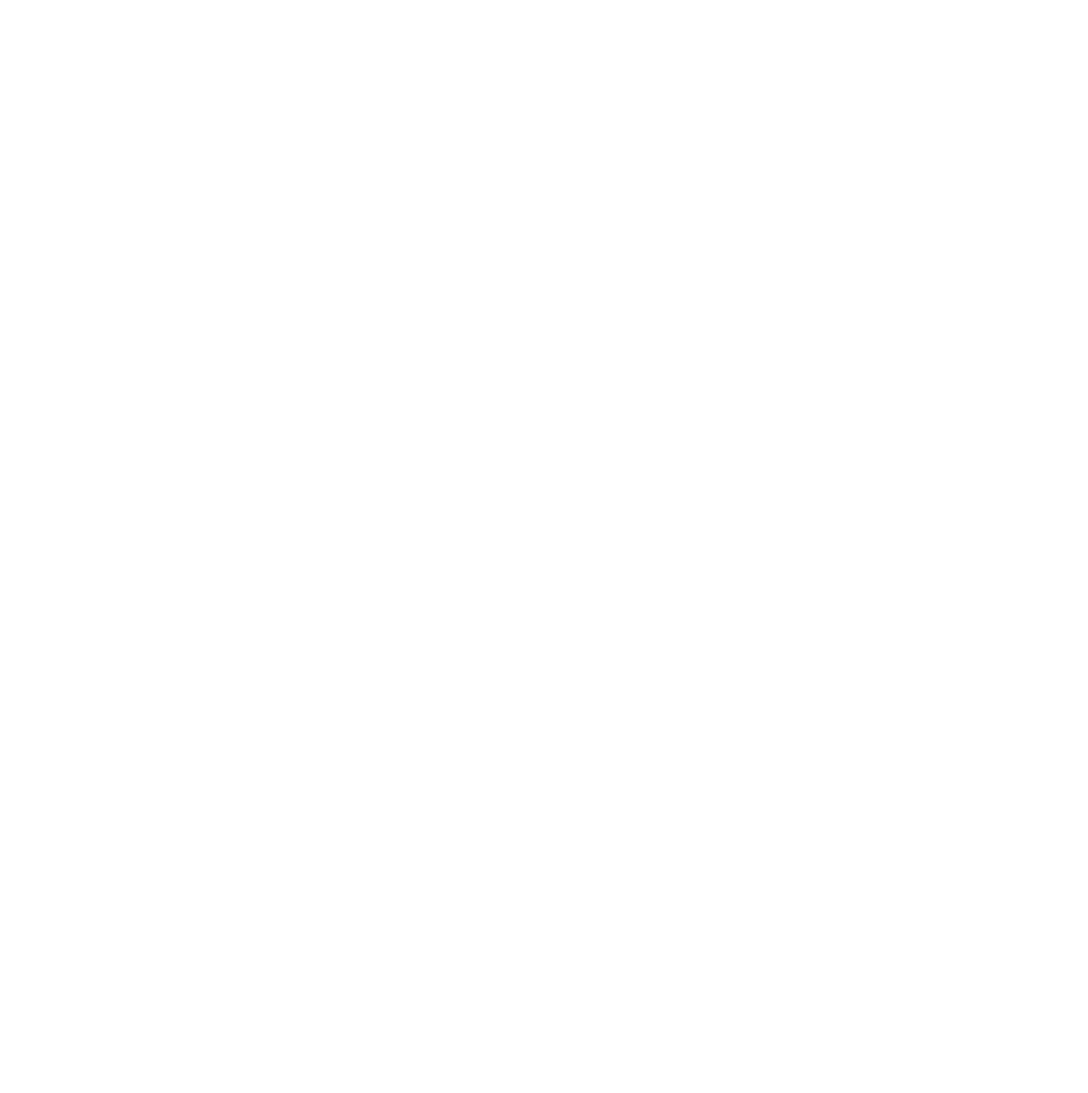
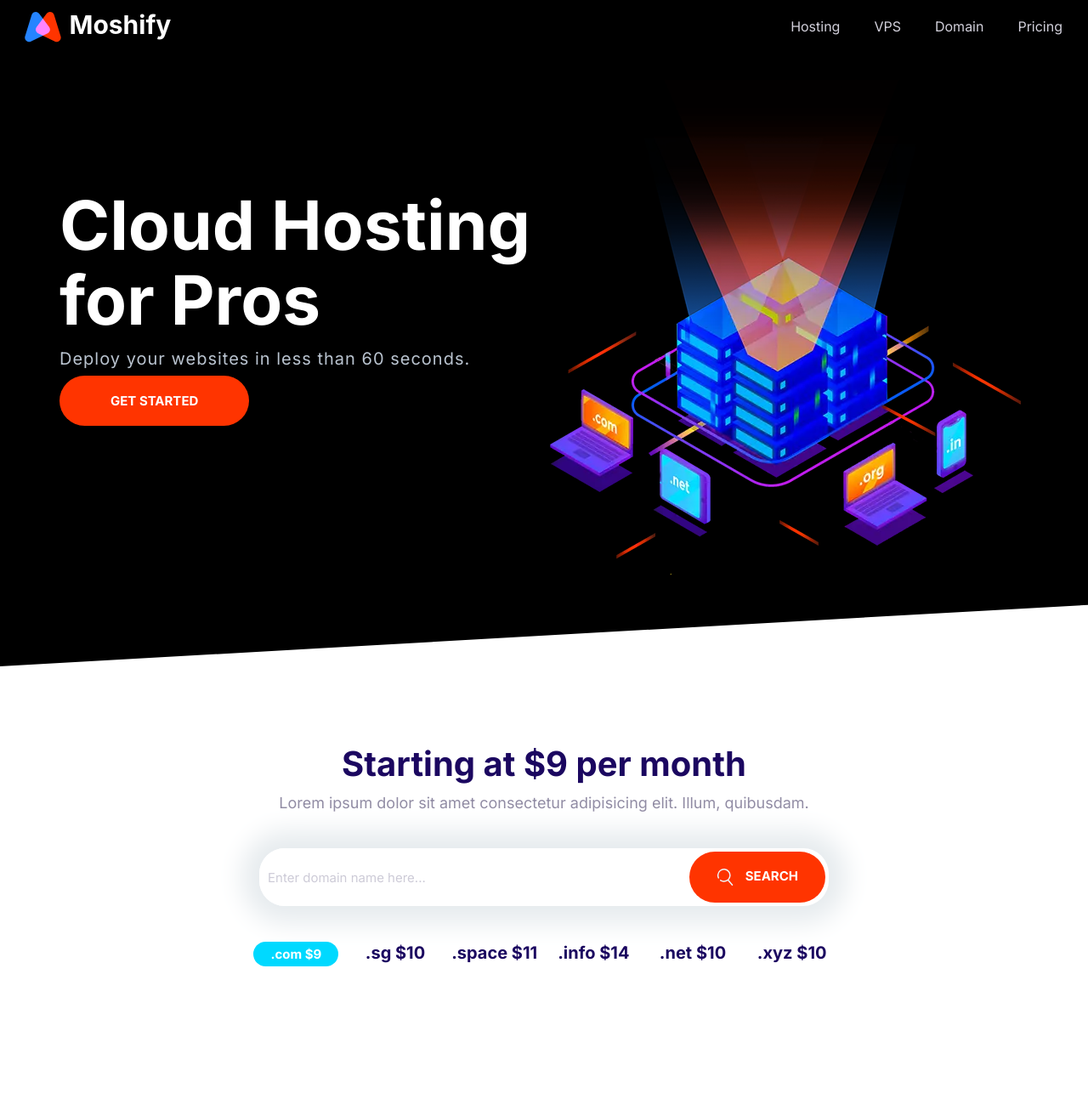
Before and after one commit to UzumakiAmir/moshify_website, a plain HTML site: page index.html in a window 1280 px wide. Shown: the whole page at 85% size. Before the commit the page ends 800 px from the top, so only its background shows below. Drawn offline with Linux system fonts and the light colour scheme; a web font is replaced by a local one.

Commit message:
fix the domain-block component.

```diff
--- a/css/style.css
+++ b/css/style.css
@@ -181,7 +181,7 @@ a{
      cursor: pointer;
      font-size: 1.8rem;
      font-weight: 600;
-     padding: 2rem 3rem;
+     padding: 2rem 4vh;
      text-transform: uppercase;
      white-space: nowrap;
 
@@ -267,6 +267,7 @@ a{
      border: 0;
      flex-grow: 1;
      padding: 1.5rem 1rem;
+     width: 0;
  }
  .input-group .btn{
     margin: 4px;
--- a/index.html
+++ b/index.html
@@ -15,6 +15,77 @@
     <link rel="stylesheet" href="css/style.css" />
   </head>
   <body>
+    <header>
+      <!-- Navigation -->
+      <nav class="nav collapsible">
+        <a class="nav__brand" href="/"
+          ><img src="images/logo.svg" alt="Logo"
+        /></a>
+        <svg class="icon icon--white nav__toggler">
+          <use xlink:href="images/sprite.svg#menu"></use>
+        </svg>
+        <ul class="list nav__list collapsible__content">
+          <li class="nav__item"><a href="#">Hosting</a></li>
+          <li class="nav__item"><a href="#">VPS</a></li>
+          <li class="nav__item"><a href="#">Domain</a></li>
+          <li class="nav__item"><a href="#">Pricing</a></li>
+        </ul>
+      </nav>
+    </header>
+    <!-- Hero -->
+    <section class="block block--dark block--skewed-left hero">
+      <div class="container grid grid--1x2">
+        <header class="block__header hero__content">
+          <h1 class="block__heading">Cloud Hosting for Pros</h1>
+          <p class="hero__tagline">
+            Deploy your websites in less than 60 seconds.
+          </p>
+          <a href="" class="btn btn--accent btn--stretched">Get Started</a>
+        </header>
+        <picture>
+          <source
+            type="image/webp"
+            srcset="images/banner.webp 1x, images/banner@2x.webp 2x"
+          />
+          <source
+            type="image/png"
+            srcset="images/banner.png 1x, images/banner@2x.png 2x"
+          />
+          <img class="hero__image" src="images/banner.png" alt="" />
+        </picture>
+      </div>
+    </section>
+    <section class="block container block-domain">
+      <header class="block__header">
+        <h2>Starting at $9 per month</h2>
+        <p>
+          Lorem ipsum dolor sit amet consectetur adipisicing elit. Illum,
+          quibusdam.
+        </p>
+      </header>
+      <div class="input-group">
+        <input
+          type="text"
+          class="input"
+          placeholder="Enter domain name here..."
+        />
+        <button class="btn btn--accent">
+          <svg class="icon icon--white">
+            <use xlink:href="images/sprite.svg#search"></use>
+          </svg>
+          Search
+        </button>
+      </div>
+      <ul class="list block-domain__prices">
+        <li><span class="badge badge--secondary">.com $9</span></li>
+        <li>.sg $10</li>
+        <li>.space $11</li>
+        <li>.info $14</li>
+        <li>.net $10</li>
+        <li>.xyz $10</li>
+      </ul>
+    </section>
+
     <script src="js/main.js"></script>
   </body>
 </html>
```
